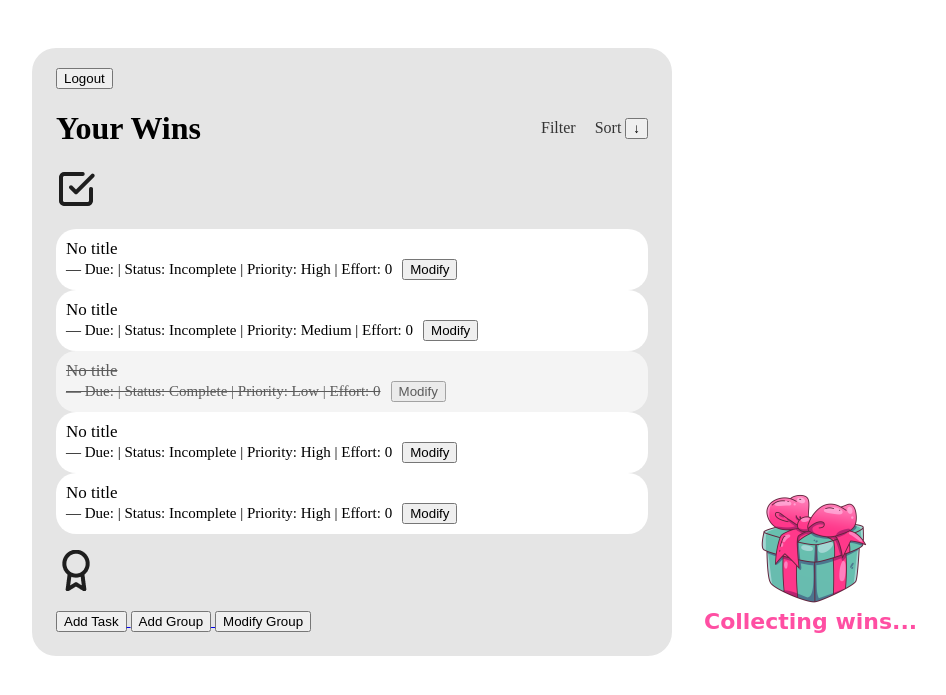
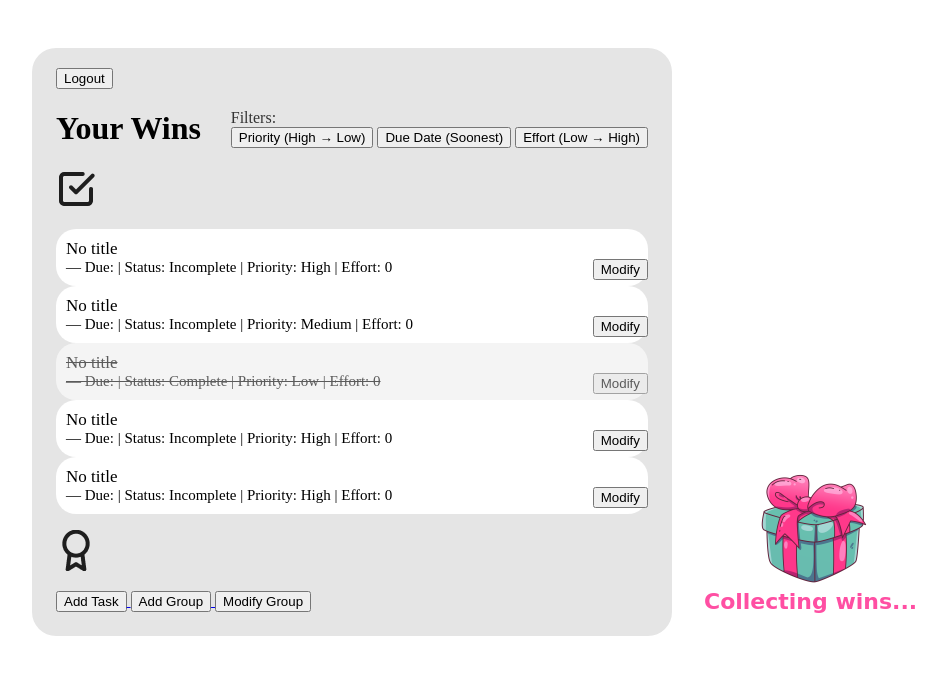
Before and after one commit to emilylasecki/csi3370-project, a Flask app: template demo/templates/index.html in a window 1280 px wide. Shown: the top 695 px of the page, without its empty margins (16-962 px from the left). Run offline with Flask 3, Linux system fonts and the light colour scheme; the template is opened without the code that fills it, so the values that code supplies are empty.

Commit message:
added task sorting filters

```diff
--- a/demo/static/js/index.js
+++ b/demo/static/js/index.js
@@ -1,4 +1,6 @@
 console.log("index.js loaded");
+
+let currentFilter = "none"; // global filter state
 
 async function fetchTasks() {
     try {
@@ -8,10 +10,30 @@ async function fetchTasks() {
         const tasks = await response.json();
         console.log("Tasks received:", tasks);
 
-        displayTasks(tasks);
+        // Apply the current filter before displaying
+        const filteredTasks = applyFilter(tasks, currentFilter);
+
+        displayTasks(filteredTasks);
 
     } catch (err) {
         console.error("Fetch error:", err);
+    }
+}
+
+function applyFilter(tasks, filter) {
+    switch (filter) {
+        case "priority":
+            return tasks.sort((a, b) => (b.priority || 0) - (a.priority || 0));
+        case "due":
+            return tasks.sort((a, b) => {
+                const dateA = a.dueDate ? new Date(a.dueDate) : new Date(9999, 0);
+                const dateB = b.dueDate ? new Date(b.dueDate) : new Date(9999, 0);
+                return dateA - dateB;
+            });
+        case "effort":
+            return tasks.sort((a, b) => (a.effortEstimation || 0) - (b.effortEstimation || 0));
+        default:
+            return tasks;
     }
 }
 
@@ -23,88 +45,58 @@ function displayTasks(tasks) {
     habitsDL.innerHTML = "";
 
     const today = new Date();
-    today.setHours(0, 0, 0, 0); // normalize
+    today.setHours(0, 0, 0, 0);
 
     tasks.forEach(task => {
         const dueDate = task.dueDate ? new Date(task.dueDate) : null;
-        if (dueDate) dueDate.setHours(0, 0, 0, 0); // normalize
+        if (dueDate) dueDate.setHours(0, 0, 0, 0);
 
-        // ❌ SKIP: completed AND overdue
-        if (
-            task.status === "Complete" &&
-            dueDate &&
-            dueDate < today
-        ) {
-            return;
-        }
+        // ❌ Skip completed AND overdue tasks
+        if (task.status === "Complete" && dueDate && dueDate < today) return;
 
         const dt = document.createElement("dt");
         const dd = document.createElement("dd");
-        const spacer = document.createElement("spacer");
 
         dt.style.backgroundColor = task.group_color || "#ffffff";
         dd.style.backgroundColor = task.group_color || "#ffffff";
 
-        // Base text
         dt.textContent = task.taskName || "No title";
-        spacer.textContent = " ";
 
         const status = task.status || "Not Started";
-        const priority = (task.priority !== null && task.priority !== undefined && task.priority !== "")
-            ? task.priority
-            : 0;
-        const effort = (task.effortEstimation !== null && task.effortEstimation !== undefined && task.effortEstimation !== "")
-            ? task.effortEstimation
-            : 0;
+        const priority = task.priority || 0;
+        const effort = task.effortEstimation || 0;
 
-        dd.textContent =
-            (task.description || "") +
-            " — Due: " + (task.dueDate || "") +
-            " | Status: " + status +
-            " | Priority: " + priority +
-            " | Effort: " + effort;
+        dd.innerHTML = `
+            <span class="task-text">
+                ${task.description || ""} — Due: ${task.dueDate || ""} |
+                Status: ${status} | Priority: ${priority} | Effort: ${effort}
+            </span>
+        `;
 
-        // =========================
-        // STATUS LOGIC (FIXED)
-        // =========================
-
-        // ✅ Completed (only non-overdue reach here)
-        if (task.status === "Complete") {
+        // ✅ Status logic
+        if (status === "Complete") {
             dt.style.textDecoration = "line-through";
             dd.style.textDecoration = "line-through";
             dt.style.opacity = "0.6";
             dd.style.opacity = "0.6";
-        }
-
-        // ⚠️ Overdue (only if NOT complete)
-        else if (
-            dueDate &&
-            dueDate < today
-        ) {
+        } else if (dueDate && dueDate < today) {
             const warning = document.createElement("span");
             warning.textContent = " ⚠️ OVERDUE";
             warning.style.color = "red";
             warning.style.fontWeight = "bold";
-
             dt.appendChild(warning);
         }
 
-        // =========================
-        // MODIFY BUTTON
-        // =========================
+        // Modify button
         const modifyBtn = document.createElement("button");
         modifyBtn.textContent = "Modify";
-        modifyBtn.style.marginLeft = "10px";
-
+        modifyBtn.style.float = "right"; // right-align
         modifyBtn.addEventListener("click", () => {
             window.location.href = `/modify_task?taskID=${task.task_id}`;
         });
-
         dd.appendChild(modifyBtn);
 
-        // =========================
-        // APPEND TO CORRECT SECTION
-        // =========================
+        // Append to correct section
         if (task.habit) {
             habitsDL.appendChild(dt);
             habitsDL.appendChild(dd);
@@ -114,5 +106,22 @@ function displayTasks(tasks) {
         }
     });
 }
-// Run on page load
-fetchTasks();
+
+// Filter menu setup
+document.addEventListener("DOMContentLoaded", () => {
+    const filterBtn = document.getElementById("filterBtn");
+    const filterMenu = document.getElementById("filterMenu");
+
+    if (filterBtn && filterMenu) {
+        filterBtn.addEventListener("click", () => filterMenu.classList.toggle("hidden"));
+        filterMenu.querySelectorAll("button").forEach(btn => {
+            btn.addEventListener("click", () => {
+                currentFilter = btn.dataset.filter || "none";
+                filterMenu.classList.add("hidden");
+                fetchTasks(); // re-fetch + apply filter
+            });
+        });
+    }
+
+    fetchTasks(); // initial load
+});
--- a/demo/templates/index.html
+++ b/demo/templates/index.html
@@ -39,10 +39,18 @@
             <h1>Your Wins</h1>
 
             <div id="actions">
-                <span id="spaceSpan">Filter</span>
-                <span>Sort <button>&#8595</button></span>
+                <div id="filter-container">
+                    <button hidden id="filterBtn">Filter ⏷</button>
+                    <label> Filters: </label>
+                    <div id="filterMenu" class="hidden">
+                        <button data-filter="priority">Priority (High → Low)</button>
+                        <button data-filter="due">Due Date (Soonest)</button>
+                        <button data-filter="effort">Effort (Low → High)</button>
+                    </div>
+                </div>
             </div>
         </div>
+
 
         <div id="tasks">
     <img src="/static/images/CheckSquare.png" id="icon">
```
Also changed, not shown: demo/static/css/MainPageCSS.css (+45 -0 lines).
